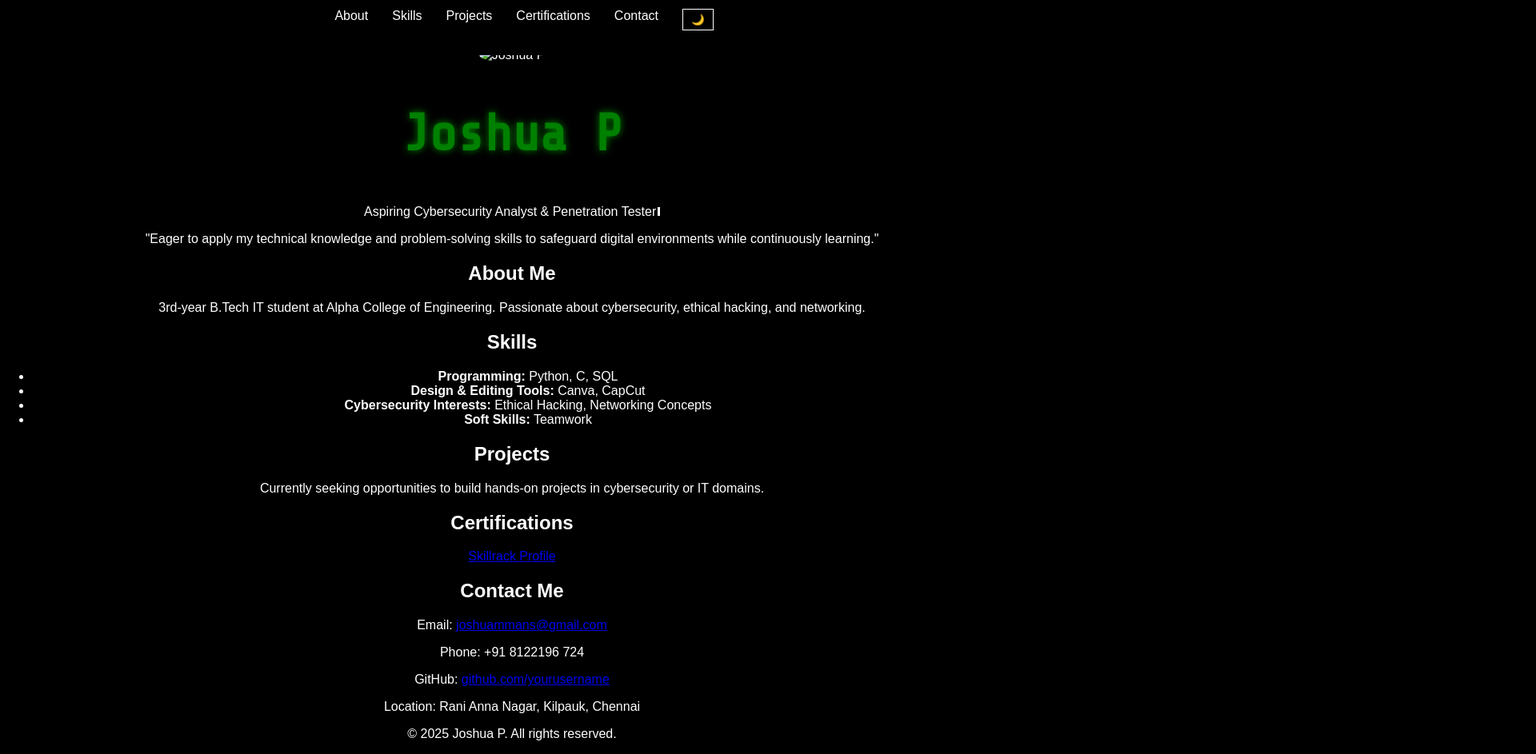
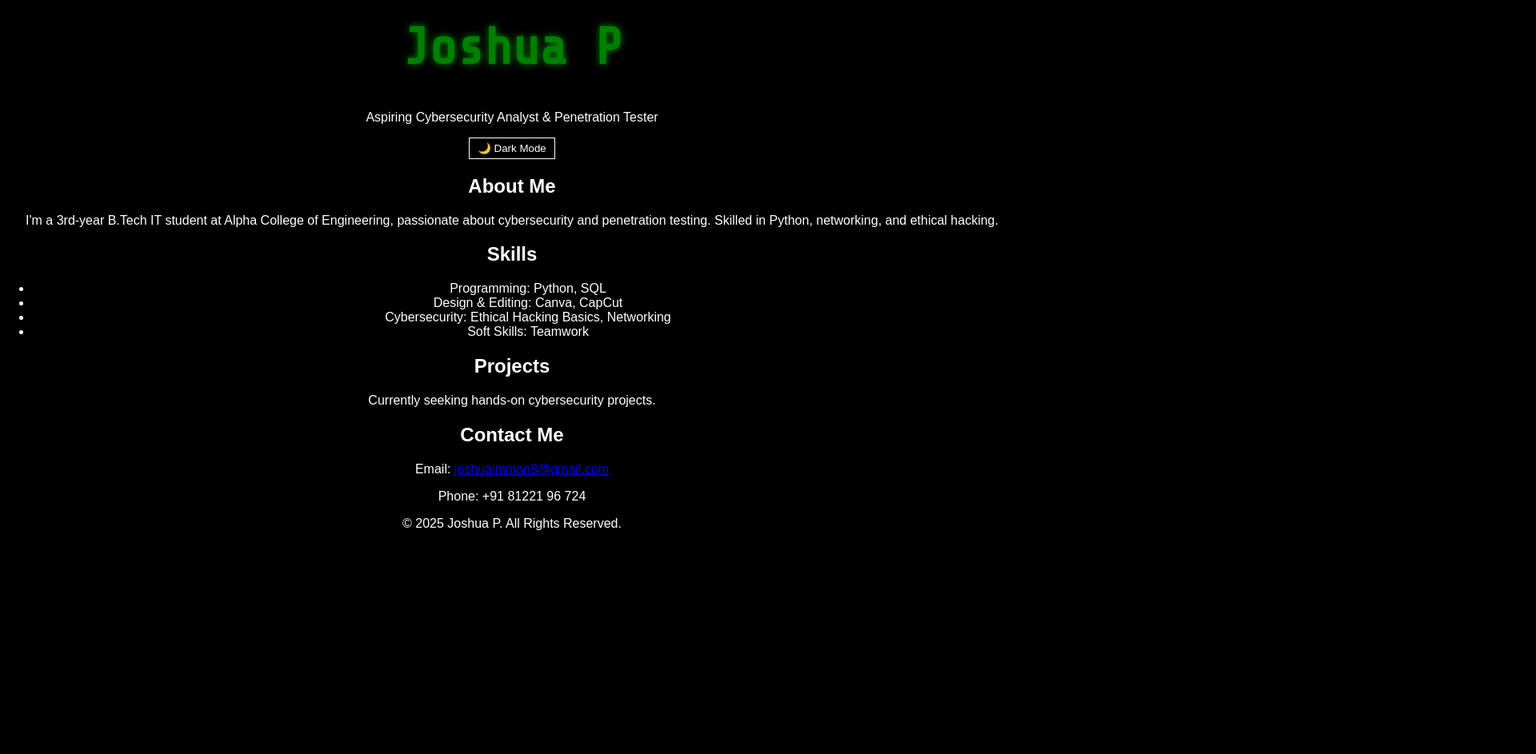
Before and after one commit to Whitedeviloo7/joshua-portfolio, a plain HTML site: page index.html in a window 1280 px wide. Shown: the part 20-963 px from the top of the page at 80% size, 1920 px wide, since content can reach past the window. After the commit the page ends 800 px from the top, so only its background shows below. Drawn offline with nearby package versions, Linux system fonts and the light colour scheme.

Commit message:
index.html

```diff
--- a/index.html
+++ b/index.html
@@ -5,84 +5,53 @@
     <meta name="viewport" content="width=device-width, initial-scale=1.0">
     <title>Joshua P - Portfolio</title>
     <link rel="stylesheet" href="style.css">
+    <script defer src="script.js"></script>
 </head>
 <body>
+    <header>
+        <div class="container">
+            <h1>Joshua P</h1>
+            <p>Aspiring Cybersecurity Analyst & Penetration Tester</p>
+            <button id="darkModeToggle">🌙 Dark Mode</button>
+        </div>
+    </header>
 
-    <!-- Grid Background Animation -->
-    <div class="grid-container">
-        <div class="plane">
-            <div class="grid"></div>
-            <div class="glow"></div>
+    <section id="about">
+        <div class="container">
+            <h2>About Me</h2>
+            <p>I'm a 3rd-year B.Tech IT student at Alpha College of Engineering, passionate about cybersecurity and penetration testing. Skilled in Python, networking, and ethical hacking.</p>
         </div>
-        <div class="plane">
-            <div class="grid"></div>
-            <div class="glow"></div>
-        </div>
-    </div>
-
-    <!-- Hero Section -->
-    <section class="hero">
-        <img src="images/profile.jpg" alt="Joshua P" class="profile-pic">
-        <h1>Joshua P</h1>
-        <p class="typing-effect">Aspiring Cybersecurity Analyst & Penetration Tester</p>
-        <p>"Eager to apply my technical knowledge and problem-solving skills to safeguard digital environments while continuously learning."</p>
     </section>
 
-    <!-- Navbar -->
-    <nav class="navbar">
-        <ul>
-            <li><a href="#about">About</a></li>
-            <li><a href="#skills">Skills</a></li>
-            <li><a href="#projects">Projects</a></li>
-            <li><a href="#certifications">Certifications</a></li>
-            <li><a href="#contact">Contact</a></li>
-            <li><button id="darkModeToggle">🌙</button></li>
-        </ul>
-    </nav>
-
-    <!-- About Section -->
-    <section id="about" class="about">
-        <h2>About Me</h2>
-        <p>3rd-year B.Tech IT student at Alpha College of Engineering. Passionate about cybersecurity, ethical hacking, and networking.</p>
+    <section id="skills">
+        <div class="container">
+            <h2>Skills</h2>
+            <ul>
+                <li>Programming: Python, SQL</li>
+                <li>Design & Editing: Canva, CapCut</li>
+                <li>Cybersecurity: Ethical Hacking Basics, Networking</li>
+                <li>Soft Skills: Teamwork</li>
+            </ul>
+        </div>
     </section>
 
-    <!-- Skills Section -->
-    <section id="skills" class="skills">
-        <h2>Skills</h2>
-        <ul>
-            <li><strong>Programming:</strong> Python, C, SQL</li>
-            <li><strong>Design & Editing Tools:</strong> Canva, CapCut</li>
-            <li><strong>Cybersecurity Interests:</strong> Ethical Hacking, Networking Concepts</li>
-            <li><strong>Soft Skills:</strong> Teamwork</li>
-        </ul>
+    <section id="projects">
+        <div class="container">
+            <h2>Projects</h2>
+            <p>Currently seeking hands-on cybersecurity projects.</p>
+        </div>
     </section>
 
-    <!-- Projects Section -->
-    <section id="projects" class="projects">
-        <h2>Projects</h2>
-        <p>Currently seeking opportunities to build hands-on projects in cybersecurity or IT domains.</p>
+    <section id="contact">
+        <div class="container">
+            <h2>Contact Me</h2>
+            <p>Email: <a href="mailto:joshuaimman8@gmail.com">joshuaimman8@gmail.com</a></p>
+            <p>Phone: +91 81221 96 724</p>
+        </div>
     </section>
 
-    <!-- Certifications Section -->
-    <section id="certifications" class="certifications">
-        <h2>Certifications</h2>
-        <p><a href="http://www.skillrack.com/profile/422406/3BB2BF7300CBADD87024BAEAB9000AB45FA2F4C2" target="_blank">Skillrack Profile</a></p>
-    </section>
-
-    <!-- Contact Section -->
-    <section id="contact" class="contact">
-        <h2>Contact Me</h2>
-        <p>Email: <a href="mailto:joshuammans@gmail.com">joshuammans@gmail.com</a></p>
-        <p>Phone: +91 8122196 724</p>
-        <p>GitHub: <a href="https://github.com/yourusername" target="_blank">github.com/yourusername</a></p>
-        <p>Location: Rani Anna Nagar, Kilpauk, Chennai</p>
-    </section>
-
-    <!-- Footer -->
-    <footer class="footer">
-        <p>© 2025 Joshua P. All rights reserved.</p>
+    <footer>
+        <p>© 2025 Joshua P. All Rights Reserved.</p>
     </footer>
-
-    <script src="script.js"></script>
 </body>
 </html>
```
